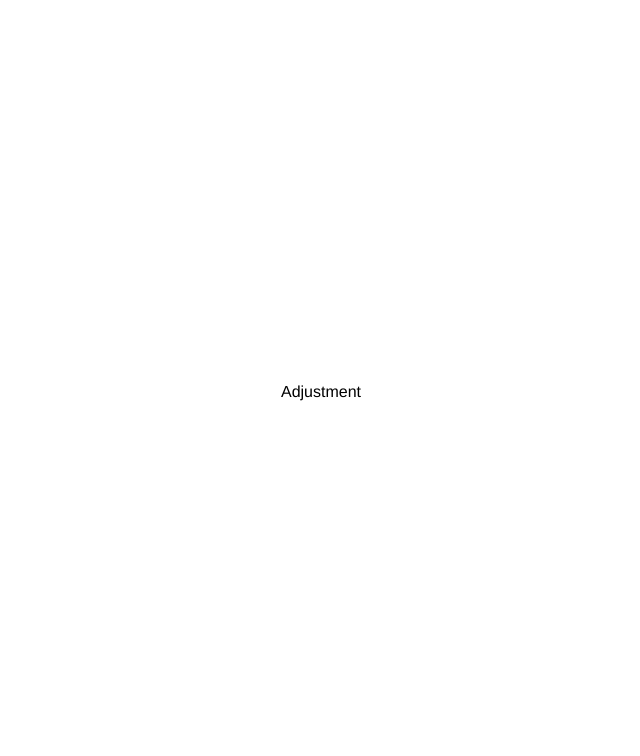
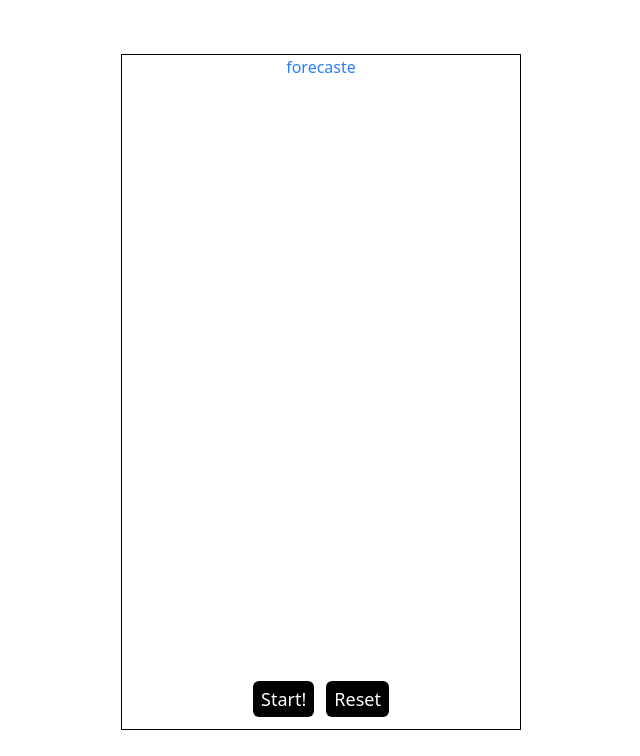
Before and after one commit to beneathatree/forecaste_v2, a Next.js app: page /adjustment in a window 1280 px wide. Shown: the top 756 px of the page, without its empty margins (319-959 px from the left). Built offline with nearby package versions, Linux system fonts and the light colour scheme.

Commit message:
adjustment has a skeleton now

```diff
--- a/app/adjustment/page.tsx
+++ b/app/adjustment/page.tsx
@@ -1,9 +1,30 @@
 "use client"
+
+import BasicButton from "../components/functions/basicButton";
 
 export default function Home() {
   return (
     <>
-    <h1>Adjustment</h1>
+    <div
+      id="app"
+      className="w-[400px] flex relative justify-center items-center flex-col bg-white border border-black">
+      <h1
+        id="title"
+        className="font-sans text-blue-500">forecaste</h1>
+      <div
+        id="gameContainer"
+        className="absolute top-0 bottom-0 right-0 left-0 overflow-hidden">
+      </div>
+      <div
+        className="z-[30] h-[650px] w-full flex items-end pb-3 justify-center relative"
+        id="viewport">
+        <div id="buttonContainer"
+          className="flex flex-row gap-3">
+          <BasicButton id="start-btn" text="Start!" className="hover:bg-gray-800"/>
+          <BasicButton id="reset-btn" text="Reset" className="hover:bg-red-500"/>
+        </div>
+      </div>
+    </div>
     </>
   );
 }
```
